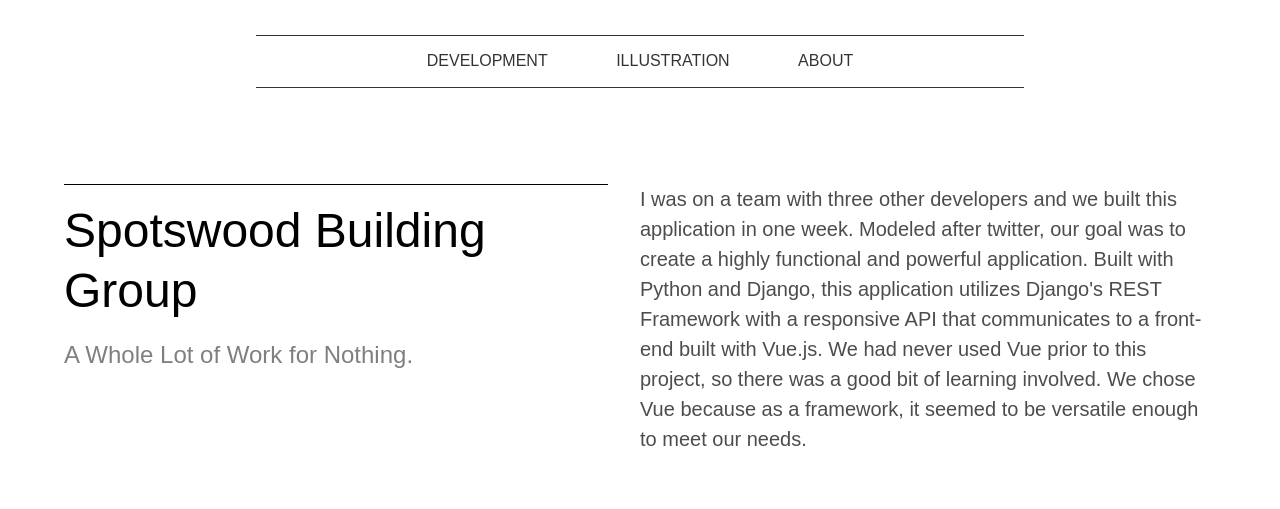
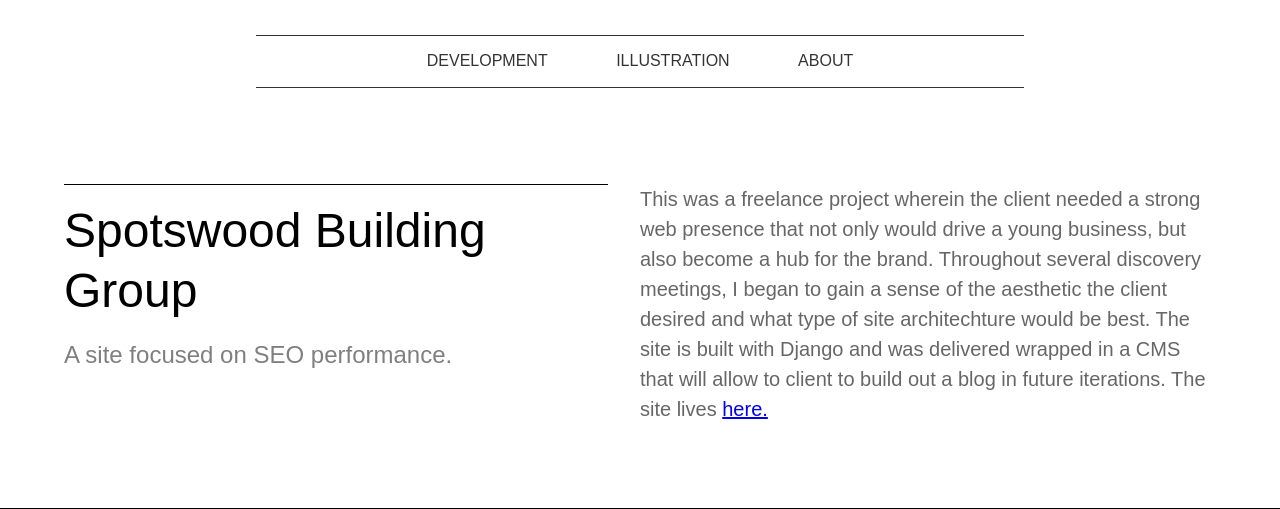
Before and after one commit to TaylorHomes/Portfolio, a Django app: page /spotswood/ in a window 1280 px wide. Shown: the part 129-638 px from the top of the page. Run offline with Django 3.2, Linux system fonts and the light colour scheme; some libraries are stand-ins or nearby versions; some web fonts are replaced.

Commit message:
more tweaks and changes

```diff
--- a/core/templates/spotswood.html
+++ b/core/templates/spotswood.html
@@ -28,60 +28,61 @@
         </h1>
         <h2 class="f5 f4-m f3-l fw2 black-50 mt0 lh-copy">
 
-            A Whole Lot of Work for Nothing.
+            A site focused on SEO performance.
         </h2>
 
     </header>
-    <div class="fn fl-ns w-50-ns black-70 avenir">
+    <div class="fn fl-ns w-50-ns black-60 avenir">
         <p class="f4 lh-copy measure mt0-ns">
-            I was on a team with three other developers and we built this application in one week. Modeled after
-            twitter, our goal was to create a highly functional and powerful application. Built with Python and Django,
-            this application utilizes Django's REST Framework with a responsive API that communicates to a front-end
-            built with Vue.js. We had never used Vue prior to this project, so there was a good bit of learning
-            involved. We chose Vue because as a framework, it seemed to be versatile enough to meet our needs.
+            This was a freelance project wherein the client needed a strong web presence that not only would drive a
+            young
+            business, but also become a hub for the brand. Throughout several discovery meetings, I began to gain a
+            sense of the aesthetic the client desired and what type of site architechture would be best. The site is
+            built with Django and was delivered wrapped in a CMS that will allow to client to build out a blog in future
+            iterations. The site lives <a href="http://www.spotswoodbuild.com" target="_blank">here.</a>
         </p>
 
     </div>
 </article>
 
 <article class="cf pb4">
-    <div class="fl w-50 w-25-ns">
-        <a href="https://www.amazon.com/BEYONCÉ-Beyonce/dp/B00KCOMBJC/ref=sr_1_2_twi_lp__3?s=music&ie=UTF8&qid=1480422067&sr=1-2&keywords=beyonce&tag=mrmrs01-20"
-            class="db aspect-ratio aspect-ratio--1x1 dim">
-            <span role="img" aria-label="Beyoncé"
-                style="background-image:url(http://mrmrs.github.io/photos/beyonce.jpg);"
+    <div class="fl w-50 w-25-ns pa2 ba">
+        <a class="db aspect-ratio aspect-ratio--1x1">
+            <span role="img"
+                style="background-image:url(https://images.unsplash.com/photo-1535598745644-bc7913bb1a2a?ixlib=rb-1.2.1&ixid=eyJhcHBfaWQiOjEyMDd9&auto=format&fit=crop&w=800&q=60);"
                 class="bg-center cover aspect-ratio--object"></span>
         </a>
     </div>
-    <div class="fl w-50 w-25-ns">
-        <a href="https://www.amazon.com/99-9-KAYTRANADA/dp/B01D9DBNX2/ref=sr_1_1_twi_lp__3?s=music&ie=UTF8&qid=1480422105&sr=1-1&keywords=kaytranada+vinyl&tag=mrmrs01-20"
-            class="db aspect-ratio aspect-ratio--1x1 dim">
-            <span role="img" aria-label="Kaytranada"
-                style="background-image:url(http://mrmrs.github.io/photos/kaytranada.jpg);"
+
+    <div class="fl w-50 w-25-ns pa2 ba">
+        <a class="db aspect-ratio aspect-ratio--1x1">
+            <span role="img"
+                style="background-image:url(https://images.unsplash.com/photo-1502043150060-b01aa3030556?ixlib=rb-1.2.1&auto=format&fit=crop&w=800&q=60);"
                 class="bg-center cover aspect-ratio--object"></span>
         </a>
     </div>
-    <div class="fl w-50 w-25-ns">
-        <a href="https://www.amazon.com/BEYONCÉ-Beyonce/dp/B00KCOMBJC/ref=sr_1_2_twi_lp__3?s=music&ie=UTF8&qid=1480422067&sr=1-2&keywords=beyonce&tag=mrmrs01-20"
-            class="db aspect-ratio aspect-ratio--1x1 dim">
-            <span role="img" aria-label="Beyoncé"
-                style="background-image:url(http://mrmrs.github.io/photos/beyonce.jpg);"
+
+    <div class="fl w-50 w-25-ns pa2 ba">
+        <a class="db aspect-ratio aspect-ratio--1x1">
+            <span role="img"
+                style="background-image:url(https://images.unsplash.com/photo-1522542550221-31fd19575a2d?ixlib=rb-1.2.1&ixid=eyJhcHBfaWQiOjEyMDd9&auto=format&fit=crop&w=800&q=60);"
                 class="bg-center cover aspect-ratio--object"></span>
         </a>
     </div>
-    <div class="fl w-50 w-25-ns">
-        <a href="https://www.amazon.com/99-9-KAYTRANADA/dp/B01D9DBNX2/ref=sr_1_1_twi_lp__3?s=music&ie=UTF8&qid=1480422105&sr=1-1&keywords=kaytranada+vinyl&tag=mrmrs01-20"
-            class="db aspect-ratio aspect-ratio--1x1 dim">
-            <span role="img" aria-label="Kaytranada"
-                style="background-image:url(http://mrmrs.github.io/photos/kaytranada.jpg);"
+
+    <div class="fl w-50 w-25-ns pa2 ba">
+        <a class="db aspect-ratio aspect-ratio--1x1">
+            <span role="img"
+                style="background-image:url(https://images.unsplash.com/photo-1553044707-b710ee53ffbd?ixlib=rb-1.2.1&ixid=eyJhcHBfaWQiOjEyMDd9&auto=format&fit=crop&w=800&q=60);"
                 class="bg-center cover aspect-ratio--object"></span>
         </a>
     </div>
+
 </article>
 
 <hr width="80%">
 
-<section class="mw7 center avenir">
+<!-- <section class="mw7 center avenir">
     <article class="bb b--black-80">
         <a class="db pv4 ph3 ph0-l no-underline">
             <div class="flex flex-column flex-row-ns">
@@ -139,7 +140,7 @@
             </div>
         </a>
     </article>
-</section>
+</section> -->
 
 <div class="pv4 ph3 ph5-ns tc black-70">
     <a class="link dim black-40 dib h2 w2 mr3" href="https://github.com/TaylorHomes" title="GitHub" target="_blank">
```
Also changed, not shown: core/templates/development.html (+0 -49 lines), core/templates/kaiketsu.html (+42 -9 lines).
